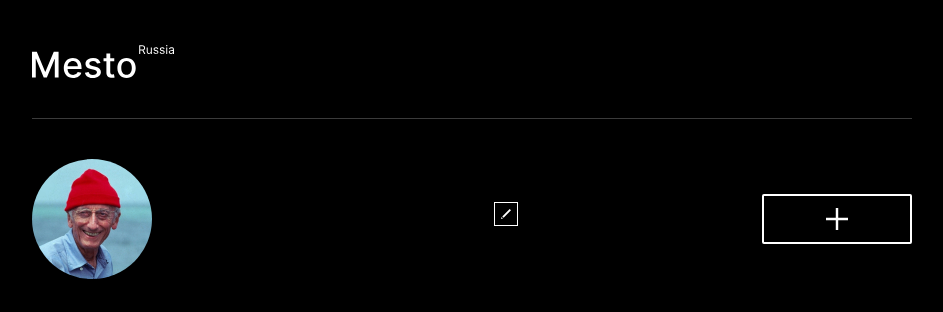
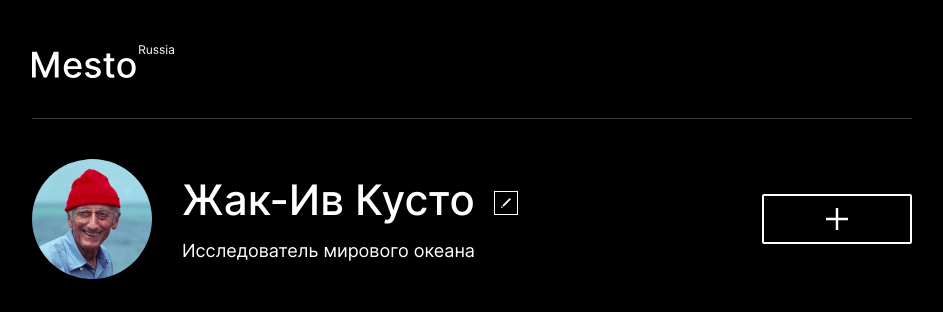
Before and after one commit to chyVacheck/mesto-react, a React (Create React App) app: page / in a window 1280 px wide. Shown: the top 312 px of the page, without its empty margins (168-1111 px from the left). Built offline with nearby package versions, Linux system fonts and the light colour scheme; no server answers.

Commit message:
refactor: переделать под контент пользователя

```diff
--- a/src/components/App.js
+++ b/src/components/App.js
@@ -4,6 +4,9 @@ import Main from './main/Main.js';
 import Footer from './footer/Footer.js';
 import PopupWithForm from './popupWithForm/PopupWithForm.js';
 import ImagePopup from './imagePopup/ImagePopup.js';
+import { api } from '../utils/Api.js';
+
+import { CurrentUserContext } from './../contexts/CurrentUserContext.js';
 
 function App() {
 
@@ -13,7 +16,25 @@ function App() {
   const [isAddPlacePopupOpen, setIsAddPlacePopupOpen] = React.useState(false);
   const [isCardPopupOpen, setIsCardPopupOpen] = React.useState(false);
 
+  const [currentUser, setCurrentUser] = React.useState({});
+
   const [selectedCard, setSelectedCard] = React.useState(null);
+
+  //? запрос данных о пользователе
+  React.useEffect(() => {
+    api.getUserInfo()
+      .then((data) => {
+        setCurrentUser(data)
+      })
+      .catch((error) => {
+        //? Выводим сообщение для быстрого понимания, где конкретно была ошибка
+        console.log('Ошибка во время запроса данных о пользователе');
+        console.log(error);
+      })
+  },
+    [] // для 1 лишь запуска
+  )
+
 
   function closeAllPopups() {
     setIsEditAvatarPopupOpen(false);
@@ -44,7 +65,7 @@ function App() {
   }
 
   return (
-    <>
+    <CurrentUserContext.Provider value={currentUser}>
       {/* <!-- ! шапка сайта, блок header --> */}
       <Header />
       {/* <!-- ! контент сайта, блок content --> */}
@@ -178,9 +199,9 @@ function App() {
         popupTitle='Вы уверены?'
         buttonTitle='Да'
         isOpen={false}
-        onClose={closeAllPopups}
-      />
-    </>
+        onClose={closeAllPopups} />
+
+    </CurrentUserContext.Provider>
   );
 }
 
--- a/src/components/main/Main.js
+++ b/src/components/main/Main.js
@@ -4,11 +4,11 @@ import { api } from './../../utils/Api.js';
 import Card from './../card/Card.js';
 import defaultAvatar from '../../images/avatar.png'
 
+import { CurrentUserContext } from "../../contexts/CurrentUserContext.js";
+
 function Main(props) {
 
-  const [userName, setUserName] = React.useState("");
-  const [userDescription, setUserDescription] = React.useState("");
-  const [userAvatar, setUserAvatar] = React.useState(defaultAvatar);
+  const currentUser = React.useContext(CurrentUserContext);
 
   const [cards, setCards] = React.useState([]);
 
@@ -18,24 +18,15 @@ function Main(props) {
 
   const handleAddPlaceClick = props.onAddPlace;
 
+  //? запрос на карточки
   React.useEffect(() => {
-    //? запрос на данные о пользователе
-    api.getUserInfo()
-      .then((res) => {
-        // console.log(res);
-        setUserName(res.name);
-        setUserDescription(res.about);
-        setUserAvatar(res.avatar);
-      })
-      .catch((error) => {
-        console.log(error);
-      })
-    //? запрос на карточки
     api.getCardArray()
       .then((res) => {
         setCards(res);
       })
       .catch((error) => {
+        //? Выводим сообщение для быстрого понимания, где конкретно была ошибка
+        console.log('Ошибка во время запроса карточек');
         console.log(error);
       })
   },
@@ -44,13 +35,16 @@ function Main(props) {
 
   return (
     <main className="content">
-      {/* <!-- ? секция profile --> */}
+      {/* секция profile */}
       <section className="profile">
-        <div onClick={handleEditAvatarClick} style={{ backgroundImage: `url(${userAvatar})` }} className="profile__avatar">
+        <div
+          onClick={handleEditAvatarClick}
+          style={{ backgroundImage: `url(${currentUser.avatar || defaultAvatar})` }}
+          className="profile__avatar">
         </div>
         <div className="profile__info">
           <div className="profile__nick-and-button">
-            <h1 className="profile__nickname">{userName}</h1>
+            <h1 className="profile__nickname">{currentUser.name || 'Жак-Ив Кусто'}</h1>
             <button
               onClick={handleEditProfileClick}
               aria-label="открытие редактирования профиля"
@@ -58,7 +52,7 @@ function Main(props) {
               className="profile__edit-button button"
             ></button>
           </div>
-          <p className="profile__description">{userDescription}</p>
+          <p className="profile__description">{currentUser.about || 'Исследователь мирового океана'}</p>
         </div>
         <button
           onClick={handleAddPlaceClick}
@@ -68,7 +62,7 @@ function Main(props) {
         ></button>
         {/* <!--? пока что нет скрипта для этого --> */}
       </section>
-      {/* <!-- ? секция elements--> */}
+      {/* секция elements */}
       <section className="elements" key={'123'}>
         <ul className="elements__list-cards">
           {cards.map((item, index) => {
```
